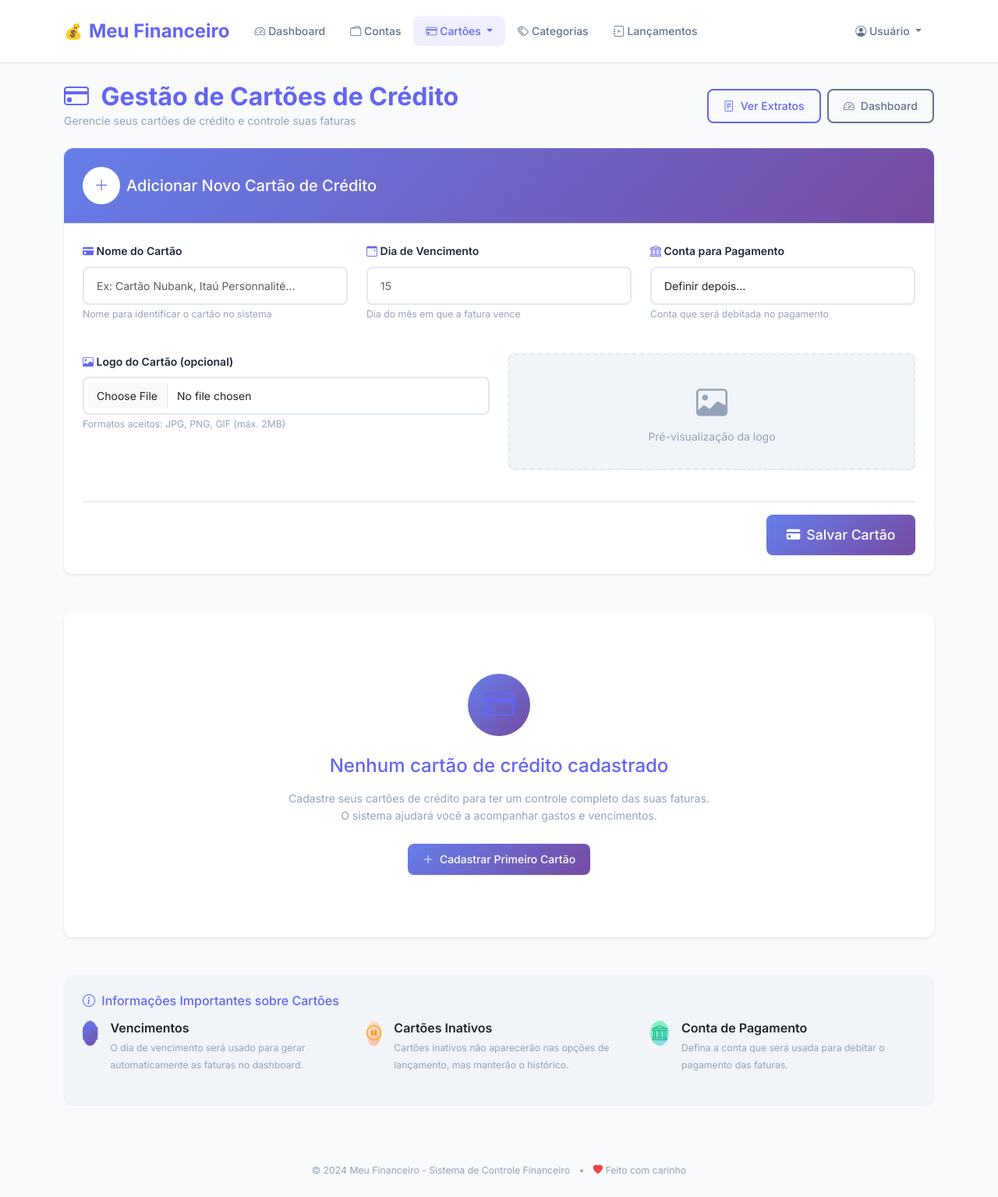
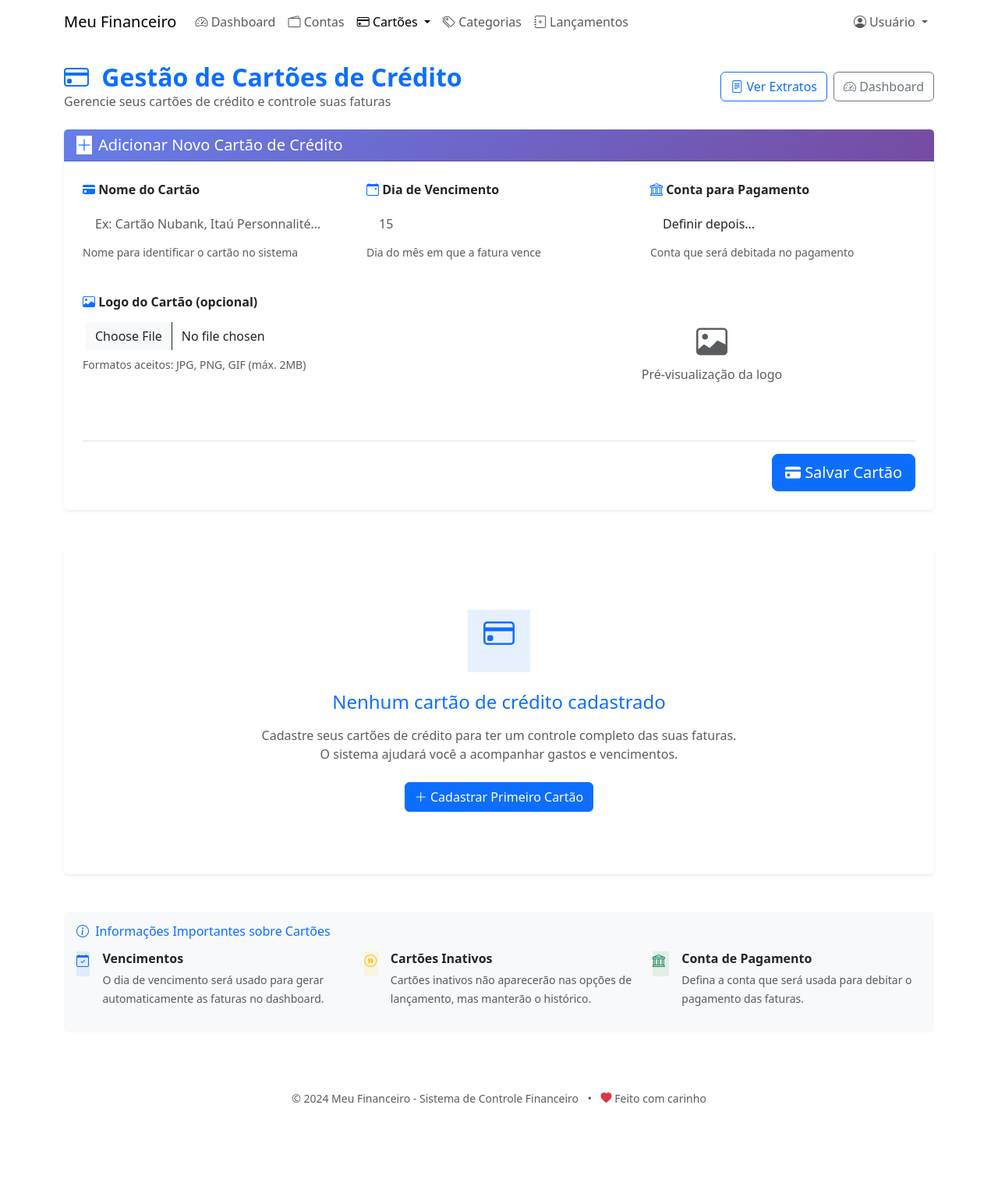
Before and after one commit to marciomartinho/sistema-controle-financeiro, a Flask app: page /cartoes in a window 1280 px wide. Shown: the whole page at 78% size. After the commit the page ends 1414 px from the top, so only its background shows below. Run offline with Flask 3, Linux system fonts and the light colour scheme; data that the repository does not hold is empty.

Commit message:
atualizações

```diff
--- a/static/css/style.css
+++ /dev/null
@@ -1,505 +0,0 @@
-/* ===== VARIÁVEIS CSS ===== */
-:root {
-  /* Cores principais */
-  --primary-color: #6366f1;
-  --primary-dark: #4f46e5;
-  --primary-light: #8b5cf6;
-  --secondary-color: #64748b;
-  --accent-color: #10b981;
-  --danger-color: #ef4444;
-  --warning-color: #f59e0b;
-  --success-color: #10b981;
-
-  /* Cores de fundo */
-  --bg-primary: #f8fafc;
-  --bg-secondary: #ffffff;
-  --bg-card: #ffffff;
-  --bg-dark: #1e293b;
-  --bg-light: #f1f5f9;
-
-  /* Cores de texto */
-  --text-primary: #1e293b;
-  --text-secondary: #64748b;
-  --text-muted: #94a3b8;
-  --text-white: #ffffff;
-
-  /* Bordas e sombras */
-  --border-color: #e2e8f0;
-  --border-radius: 12px;
-  --border-radius-sm: 8px;
-  --shadow-sm: 0 1px 2px 0 rgb(0 0 0 / 0.05);
-  --shadow-md: 0 4px 6px -1px rgb(0 0 0 / 0.1), 0 2px 4px -2px rgb(0 0 0 / 0.1);
-  --shadow-lg: 0 10px 15px -3px rgb(0 0 0 / 0.1), 0 4px 6px -4px rgb(0 0 0 / 0.1);
-  --shadow-xl: 0 20px 25px -5px rgb(0 0 0 / 0.1), 0 8px 10px -6px rgb(0 0 0 / 0.1);
-
-  /* Gradientes */
-  --gradient-primary: linear-gradient(135deg, #667eea 0%, #764ba2 100%);
-  --gradient-success: linear-gradient(135deg, #84fab0 0%, #8fd3f4 100%);
-  --gradient-danger: linear-gradient(135deg, #ff9a9e 0%, #fecfef 100%);
-  --gradient-warning: linear-gradient(135deg, #ffecd2 0%, #fcb69f 100%);
-
-  /* Transições */
-  --transition: all 0.3s cubic-bezier(0.4, 0, 0.2, 1);
-  --transition-fast: all 0.15s ease-in-out;
-}
-
-/* ===== RESET E BASE ===== */
-* {
-  box-sizing: border-box;
-}
-
-body {
-  font-family: 'Inter', -apple-system, BlinkMacSystemFont, 'Segoe UI', Roboto, sans-serif;
-  background: var(--bg-primary);
-  color: var(--text-primary);
-  line-height: 1.6;
-  font-size: 14px;
-  transition: var(--transition);
-}
-
-/* ===== NAVBAR MODERNA ===== */
-.navbar {
-  background: var(--bg-secondary) !important;
-  backdrop-filter: blur(10px);
-  border-bottom: 1px solid var(--border-color);
-  box-shadow: var(--shadow-sm);
-  padding: 1rem 0;
-}
-
-.navbar-brand {
-  font-weight: 700;
-  font-size: 1.5rem;
-  color: var(--primary-color) !important;
-  text-decoration: none;
-  display: flex;
-  align-items: center;
-  gap: 0.5rem;
-}
-
-.navbar-brand::before {
-  content: "💰";
-  font-size: 1.2rem;
-}
-
-.navbar-nav .nav-link {
-  color: var(--text-secondary) !important;
-  font-weight: 500;
-  padding: 0.5rem 1rem !important;
-  border-radius: var(--border-radius-sm);
-  transition: var(--transition);
-  position: relative;
-}
-
-.navbar-nav .nav-link:hover {
-  color: var(--primary-color) !important;
-  background: var(--bg-light);
-  transform: translateY(-1px);
-}
-
-.navbar-nav .nav-link.active {
-  color: var(--primary-color) !important;
-  background: rgba(99, 102, 241, 0.1);
-}
-
-/* ===== CARDS MODERNOS ===== */
-.card {
-  background: var(--bg-card);
-  border: 1px solid var(--border-color);
-  border-radius: var(--border-radius);
-  box-shadow: var(--shadow-sm);
-  transition: var(--transition);
-  overflow: hidden;
-}
-
-.card:hover {
-  box-shadow: var(--shadow-md);
-  transform: translateY(-2px);
-}
-
-.card-header {
-  background: var(--bg-light);
-  border-bottom: 1px solid var(--border-color);
-  padding: 1.5rem;
-  font-weight: 600;
-}
-
-.card-body {
-  padding: 1.5rem;
-}
-
-.card.shadow-sm {
-  box-shadow: var(--shadow-md);
-}
-
-.card.border-primary {
-  border-color: var(--primary-color);
-  box-shadow: 0 0 0 3px rgba(99, 102, 241, 0.1);
-}
-
-/* ===== BOTÕES MODERNOS ===== */
-.btn {
-  border-radius: var(--border-radius-sm);
-  font-weight: 500;
-  padding: 0.6rem 1.2rem;
-  transition: var(--transition);
-  border: none;
-  display: inline-flex;
-  align-items: center;
-  gap: 0.5rem;
-  text-decoration: none;
-  font-size: 0.875rem;
-}
-
-.btn:hover {
-  transform: translateY(-1px);
-  box-shadow: var(--shadow-md);
-}
-
-.btn:active {
-  transform: translateY(0);
-}
-
-.btn-primary {
-  background: var(--gradient-primary);
-  color: var(--text-white);
-  box-shadow: var(--shadow-sm);
-}
-
-.btn-primary:hover {
-  background: var(--primary-dark);
-  color: var(--text-white);
-}
-
-.btn-success {
-  background: var(--gradient-success);
-  color: var(--text-primary);
-}
-
-.btn-danger {
-  background: var(--gradient-danger);
-  color: var(--text-primary);
-}
-
-.btn-warning {
-  background: var(--gradient-warning);
-  color: var(--text-primary);
-}
-
-.btn-outline-primary {
-  border: 2px solid var(--primary-color);
-  color: var(--primary-color);
-  background: transparent;
-}
-
-.btn-outline-primary:hover {
-  background: var(--primary-color);
-  color: var(--text-white);
-}
-
-.btn-outline-secondary {
-  border: 2px solid var(--secondary-color);
-  color: var(--secondary-color);
-  background: transparent;
-}
-
-.btn-outline-danger {
-  border: 2px solid var(--danger-color);
-  color: var(--danger-color);
-  background: transparent;
-}
-
-.btn-outline-danger:hover {
-  background: var(--danger-color);
-  color: var(--text-white);
-}
-
-.btn-sm {
-  padding: 0.4rem 0.8rem;
-  font-size: 0.75rem;
-}
-
-.btn-lg {
-  padding: 0.8rem 1.6rem;
-  font-size: 1.1rem;
-}
-
-/* ===== FORMULÁRIOS MODERNOS ===== */
-.form-control, .form-select {
-  border: 2px solid var(--border-color);
-  border-radius: var(--border-radius-sm);
-  padding: 0.75rem 1rem;
-  transition: var(--transition);
-  background: var(--bg-secondary);
-  font-size: 0.875rem;
-}
-
-.form-control:focus, .form-select:focus {
-  border-color: var(--primary-color);
-  box-shadow: 0 0 0 3px rgba(99, 102, 241, 0.1);
-  outline: none;
-}
-
-.form-label {
-  font-weight: 600;
-  color: var(--text-primary);
-  margin-bottom: 0.5rem;
-  font-size: 0.875rem;
-}
-
-.form-check-input:checked {
-  background-color: var(--primary-color);
-  border-color: var(--primary-color);
-}
-
-.form-check-label {
-  font-size: 0.875rem;
-  color: var(--text-secondary);
-}
-
-/* ===== TABELAS MODERNAS ===== */
-.table {
-  background: var(--bg-secondary);
-  border-radius: var(--border-radius);
-  overflow: hidden;
-  box-shadow: var(--shadow-sm);
-}
-
-.table thead th {
-  background: var(--bg-dark);
-  color: var(--text-white);
-  font-weight: 600;
-  border: none;
-  padding: 1rem;
-  font-size: 0.875rem;
-  text-transform: uppercase;
-  letter-spacing: 0.5px;
-}
-
-.table tbody td {
-  padding: 1rem;
-  border-color: var(--border-color);
-  vertical-align: middle;
-  font-size: 0.875rem;
-}
-
-.table tbody tr {
-  transition: var(--transition);
-}
-
-.table-hover tbody tr:hover {
-  background: var(--bg-light);
-  transform: scale(1.01);
-}
-
-.table-striped tbody tr:nth-of-type(odd) {
-  background: rgba(99, 102, 241, 0.02);
-}
-
-/* ===== BADGES MODERNOS ===== */
-.badge {
-  border-radius: 50px;
-  padding: 0.4rem 0.8rem;
-  font-weight: 500;
-  font-size: 0.75rem;
-  letter-spacing: 0.5px;
-}
-
-.bg-success {
-  background: var(--gradient-success) !important;
-  color: var(--text-primary) !important;
-}
-
-.bg-danger {
-  background: var(--gradient-danger) !important;
-  color: var(--text-primary) !important;
-}
-
-.bg-warning {
-  background: var(--gradient-warning) !important;
-  color: var(--text-primary) !important;
-}
-
-.bg-primary {
-  background: var(--gradient-primary) !important;
-  color: var(--text-white) !important;
-}
-
-/* ===== ALERTAS MODERNOS ===== */
-.alert {
-  border: none;
-  border-radius: var(--border-radius);
-  padding: 1rem 1.5rem;
-  box-shadow: var(--shadow-sm);
-  border-left: 4px solid;
-}
-
-.alert-success {
-  background: rgba(16, 185, 129, 0.1);
-  color: #065f46;
-  border-left-color: var(--success-color);
-}
-
-.alert-danger {
-  background: rgba(239, 68, 68, 0.1);
-  color: #991b1b;
-  border-left-color: var(--danger-color);
-}
-
-.alert-warning {
-  background: rgba(245, 158, 11, 0.1);
-  color: #92400e;
-  border-left-color: var(--warning-color);
-}
-
-.alert-info {
-  background: rgba(99, 102, 241, 0.1);
-  color: #3730a3;
-  border-left-color: var(--primary-color);
-}
-
-/* ===== MODAIS MODERNOS ===== */
-.modal-content {
-  border: none;
-  border-radius: var(--border-radius);
-  box-shadow: var(--shadow-xl);
-  backdrop-filter: blur(10px);
-}
-
-.modal-header {
-  background: var(--bg-light);
-  border-bottom: 1px solid var(--border-color);
-  border-radius: var(--border-radius) var(--border-radius) 0 0;
-  padding: 1.5rem;
-}
-
-.modal-title {
-  font-weight: 600;
-  color: var(--text-primary);
-}
-
-.modal-body {
-  padding: 1.5rem;
-}
-
-.modal-footer {
-  background: var(--bg-light);
-  border-top: 1px solid var(--border-color);
-  border-radius: 0 0 var(--border-radius) var(--border-radius);
-  padding: 1.5rem;
-}
-
-/* ===== UTILITÁRIOS ===== */
-.text-primary {
-  color: var(--primary-color) !important;
-}
-
-.text-success {
-  color: var(--success-color) !important;
-}
-
-.text-danger {
-  color: var(--danger-color) !important;
-}
-
-.text-warning {
-  color: var(--warning-color) !important;
-}
-
-.text-muted {
-  color: var(--text-muted) !important;
-}
-
-.bg-light {
-  background: var(--bg-light) !important;
-}
-
-/* ===== COMPONENTES ESPECÍFICOS ===== */
-
-/* Cards de saldo */
-.saldo-card {
-  background: linear-gradient(135deg, #667eea 0%, #764ba2 100%);
-  color: white;
-  border: none;
-  position: relative;
-  overflow: hidden;
-}
-
-.saldo-card::before {
-  content: '';
-  position: absolute;
-  top: 0;
-  right: 0;
-  width: 100px;
-  height: 100px;
-  background: rgba(255, 255, 255, 0.1);
-  border-radius: 50%;
-  transform: translate(50%, -50%);
-}
-
-/* Ícones modernos */
-.icon-container {
-  width: 48px;
-  height: 48px;
-  border-radius: 50%;
-  display: flex;
-  align-items: center;
-  justify-content: center;
-  background: rgba(99, 102, 241, 0.1);
-  color: var(--primary-color);
-  font-size: 1.2rem;
-}
-
-/* Animações */
-@keyframes fadeIn {
-  from {
-    opacity: 0;
-    transform: translateY(20px);
-  }
-  to {
-    opacity: 1;
-    transform: translateY(0);
-  }
-}
-
-.fade-in {
-  animation: fadeIn 0.5s ease-out;
-}
-
-@keyframes slideIn {
-  from {
-    opacity: 0;
-    transform: translateX(-20px);
-  }
-  to {
-    opacity: 1;
-    transform: translateX(0);
-  }
-}
-
-.slide-in {
-  animation: slideIn 0.3s ease-out;
-}
-
-/* ===== RESPONSIVIDADE ===== */
-@media (max-width: 768px) {
-  .container {
-    padding: 0 1rem;
-  }
-
-  .card-body {
-    padding: 1rem;
-  }
-
-  .btn {
-    padding: 0.5rem 1rem;
-    font-size: 0.8rem;
-  }
-
-  .table-responsive {
-    font-size: 0.8rem;
-  }
-
-  .navbar-brand {
-    font-size: 1.2rem;
-  }
-}
```
Also changed, not shown: static/css/lancamentos.css (+27 -0 lines).
